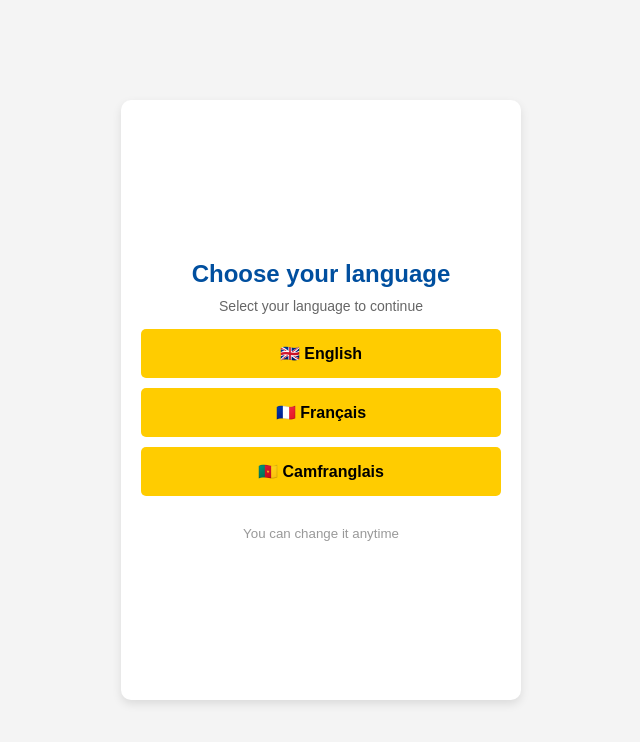
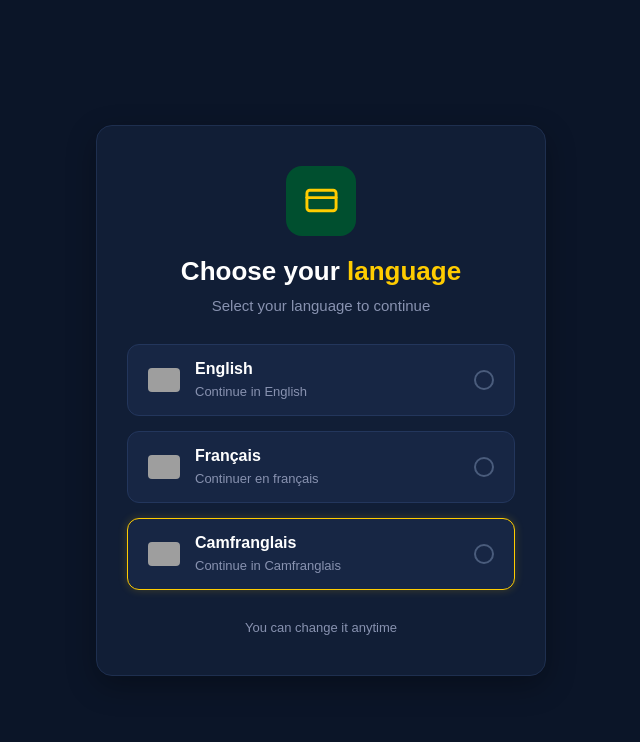
Before and after one commit to nemwelsmac-hub/jiji-website, a website: page index.html in a window 1280 px wide. Shown: the whole page, without its empty margins (319-959 px from the left). Drawn offline with Linux system fonts and the light colour scheme; grey boxes are pictures that could not be loaded.

Commit message:
Updated language screen to dark modern theme

```diff
--- a/index.html
+++ b/index.html
@@ -8,16 +8,55 @@
 </head>
 <body>
 
-    <!-- Screen 1: Language Selection -->
-    <div id="language-screen" class="screen active">
-        <h2>Choose your language</h2>
-        <p>Select your language to continue</p>
+    <!-- Screen 1: Language Selection (New Dark Theme) -->
+    <div id="language-screen" class="dark-screen active">
+        <div class="dark-card">
 
-        <button onclick="selectLanguage()">🇬🇧 English</button>
-        <button onclick="selectLanguage()">🇫🇷 Français</button>
-        <button onclick="selectLanguage()">🇨🇲 Camfranglais</button>
+            <div class="logo-container">
+                <svg viewBox="0 0 24 24" fill="none" stroke="#ffcc00" stroke-width="2" stroke-linecap="round" stroke-linejoin="round">
+                    <rect x="2" y="5" width="20" height="14" rx="2"></rect>
+                    <line x1="2" y1="10" x2="22" y2="10"></line>
+                </svg>
+            </div>
 
-        <small>You can change it anytime</small>
+            <h2 class="dark-title">Choose your <span class="highlight-yellow">language</span></h2>
+            <p class="dark-subtitle">Select your language to continue</p>
+
+            <!-- Language Options -->
+            <div class="lang-options">
+                <!-- English -->
+                <div class="lang-option" onclick="selectLanguage()">
+                    <img src="https://flagcdn.com/w40/gb.png" alt="English Flag">
+                    <div class="lang-text">
+                        <strong>English</strong>
+                        <span>Continue in English</span>
+                    </div>
+                    <div class="radio-circle"></div>
+                </div>
+
+                <!-- French -->
+                <div class="lang-option" onclick="selectLanguage()">
+                    <img src="https://flagcdn.com/w40/fr.png" alt="French Flag">
+                    <div class="lang-text">
+                        <strong>Français</strong>
+                        <span>Continuer en français</span>
+                    </div>
+                    <div class="radio-circle"></div>
+                </div>
+
+                <!-- Camfranglais (Selected State) -->
+                <div class="lang-option selected" onclick="selectLanguage()">
+                    <img src="https://flagcdn.com/w40/cm.png" alt="Cameroon Flag">
+                    <div class="lang-text">
+                        <strong>Camfranglais</strong>
+                        <span>Continue in Camfranglais</span>
+                    </div>
+                    <div class="radio-circle"></div>
+                </div>
+            </div>
+
+            <small class="dark-footer">You can change it anytime</small>
+        </div>
     </div>
 
     <!-- Screen 2: Main App (Calculator & Form) -->
--- a/script.js
+++ b/script.js
@@ -1,10 +1,8 @@
 // --- Screen Navigation ---
 function showScreen(screenId) {
-    // Hide all screens
-    document.querySelectorAll('.screen').forEach(screen => {
+    document.querySelectorAll('.screen, .dark-screen').forEach(screen => {
         screen.classList.remove('active');
     });
-    // Show target screen
     document.getElementById(screenId).classList.add('active');
 }
 
@@ -19,40 +17,28 @@ function updateLoanValue() {
     const display = document.getElementById('amountDisplay');
     const monthlyOutput = document.getElementById('monthlyPayment');
 
-    // Format the number (e.g., 100,000)
     const amount = parseInt(slider.value);
     display.innerText = `XAF ${amount.toLocaleString()}`;
 
-    // Simple math simulation (e.g., 3 months repayment period)
     const monthly = amount / 3;
     monthlyOutput.innerText = `XAF ${monthly.toLocaleString(undefined, {maximumFractionDigits: 0})}`;
 }
 
-// Initialize calculator display on load
 updateLoanValue();
 
 // --- Multi-Step Form Logic ---
 function nextStep(stepNumber) {
-    // Hide all steps
     document.querySelectorAll('.form-step').forEach(step => {
         step.classList.remove('active');
     });
-
-    // Show target step
     document.getElementById(`step-${stepNumber}`).classList.add('active');
-
-    // Update indicator
     document.getElementById('step-indicator').innerText = `Step ${stepNumber} of 3`;
 }
 
 // --- Form Submission & Simulation ---
 function submitApplication() {
-    // 1. Show Processing Screen
     showScreen('processing-screen');
-
-    // 2. Simulate waiting for network (3 seconds)
     setTimeout(() => {
-        // 3. Move to SMS Paste Screen
         showScreen('sms-screen');
     }, 3000);
 }
--- a/style.css
+++ b/style.css
@@ -13,9 +13,132 @@ body {
     min-height: 100vh;
 }
 
-/* App Simulation Container */
+/* =========================================
+   NEW DARK THEME FOR LANGUAGE SCREEN
+   ========================================= */
+.dark-screen {
+    display: none;
+    background-color: #0b1528; /* Dark navy background */
+    width: 100%;
+    min-height: 100vh; /* Full screen height */
+    justify-content: center;
+    align-items: center;
+    padding: 20px;
+}
+
+.dark-screen.active {
+    display: flex;
+}
+
+.dark-card {
+    background-color: #111e36; /* Slightly lighter navy */
+    border: 1px solid #1e2f4f;
+    border-radius: 16px;
+    padding: 40px 30px;
+    width: 100%;
+    max-width: 450px;
+    text-align: center;
+    box-shadow: 0 10px 30px rgba(0,0,0,0.3);
+}
+
+.logo-container {
+    background-color: #004f2f; /* Dark green background for icon */
+    width: 70px;
+    height: 70px;
+    border-radius: 16px;
+    display: flex;
+    justify-content: center;
+    align-items: center;
+    margin: 0 auto 20px auto;
+}
+
+.logo-container svg {
+    width: 35px;
+    height: 35px;
+}
+
+.dark-title {
+    color: white;
+    font-size: 26px;
+    margin-bottom: 10px;
+}
+
+.highlight-yellow {
+    color: #ffcc00;
+}
+
+.dark-subtitle {
+    color: #8892b0;
+    font-size: 15px;
+    margin-bottom: 30px;
+}
+
+.lang-options {
+    display: flex;
+    flex-direction: column;
+    gap: 15px;
+}
+
+.lang-option {
+    background-color: #172644;
+    border: 1px solid #23365c;
+    border-radius: 12px;
+    padding: 15px 20px;
+    display: flex;
+    align-items: center;
+    cursor: pointer;
+    transition: all 0.2s;
+}
+
+/* The Yellow Border on the selected item */
+.lang-option.selected {
+    border: 1px solid #ffcc00;
+    box-shadow: 0 0 10px rgba(255, 204, 0, 0.2);
+}
+
+.lang-option img {
+    width: 32px;
+    height: auto;
+    border-radius: 4px;
+    margin-right: 15px;
+}
+
+.lang-text {
+    flex-grow: 1;
+    text-align: left;
+}
+
+.lang-text strong {
+    display: block;
+    color: white;
+    font-size: 16px;
+    margin-bottom: 4px;
+}
+
+.lang-text span {
+    color: #8892b0;
+    font-size: 13px;
+}
+
+.radio-circle {
+    width: 20px;
+    height: 20px;
+    border: 2px solid #4a5c7c;
+    border-radius: 50%;
+}
+
+.dark-footer {
+    display: block;
+    margin-top: 30px;
+    color: #8892b0;
+    font-size: 13px;
+}
+
+/* =========================================
+   EXISTING STYLES FOR THE REST OF THE APP
+   ========================================= */
 .screen {
-    display: none; /* Hidden by default */
+    display: none;
     background: white;
     width: 100%;
     max-width: 400px;
@@ -33,19 +156,16 @@ body {
     display: flex;
 }
 
-/* Typography */
 h2 { color: #004f9f; margin-bottom: 10px; }
 h3 { color: #333; margin-bottom: 20px; }
 h4 { color: #555; margin-bottom: 15px; }
 p { color: #666; margin-bottom: 15px; font-size: 14px; }
-small { color: #999; margin-top: 20px; }
 
-/* Buttons */
 button {
     width: 100%;
     padding: 15px;
     margin-bottom: 10px;
-    background-color: #ffcc00; /* MTN Yellow */
+    background-color: #ffcc00;
     color: #000;
     border: none;
     border-radius: 5px;
@@ -53,8 +173,6 @@ button {
     font-size: 16px;
     cursor: pointer;
     transition: background 0.3s;
-
-    /* This spaces the flag and the text nicely */
     display: flex;
     justify-content: center;
     align-items: center;
@@ -63,7 +181,6 @@ button {
 
 button:hover { background-color: #e6b800; }
 
-/* Form Inputs */
 input[type="text"], input[type="tel"], select, textarea {
     width: 100%;
     padding: 12px;
@@ -73,12 +190,8 @@ input[type="text"], input[type="tel"], select, textarea {
     font-size: 16px;
 }
 
-textarea {
-    height: 100px;
-    resize: none;
-}
+textarea { height: 100px; resize: none; }
 
-/* Calculator Box */
 .calculator-box {
     background: #f9f9f9;
     padding: 20px;
@@ -87,22 +200,11 @@ textarea {
     width: 100%;
 }
 
-input[type="range"] {
-    width: 100%;
-    margin: 15px 0;
-}
+input[type="range"] { width: 100%; margin: 15px 0; }
 
-/* Form Steps */
-.form-step {
-    display: none;
-    width: 100%;
-}
+.form-step { display: none; width: 100%; }
+.form-step.active { display: block; }
 
-.form-step.active {
-    display: block;
-}
-
-/* Loader (Processing Screen) */
 .loader {
     border: 5px solid #f3f3f3;
     border-top: 5px solid #004f9f;
```
